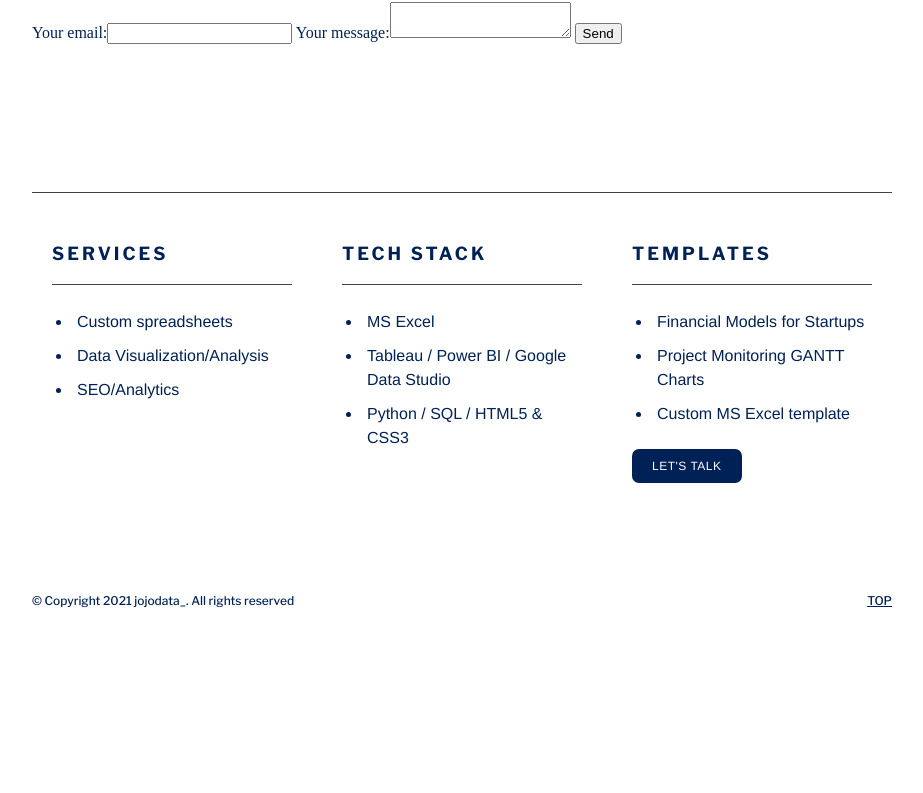
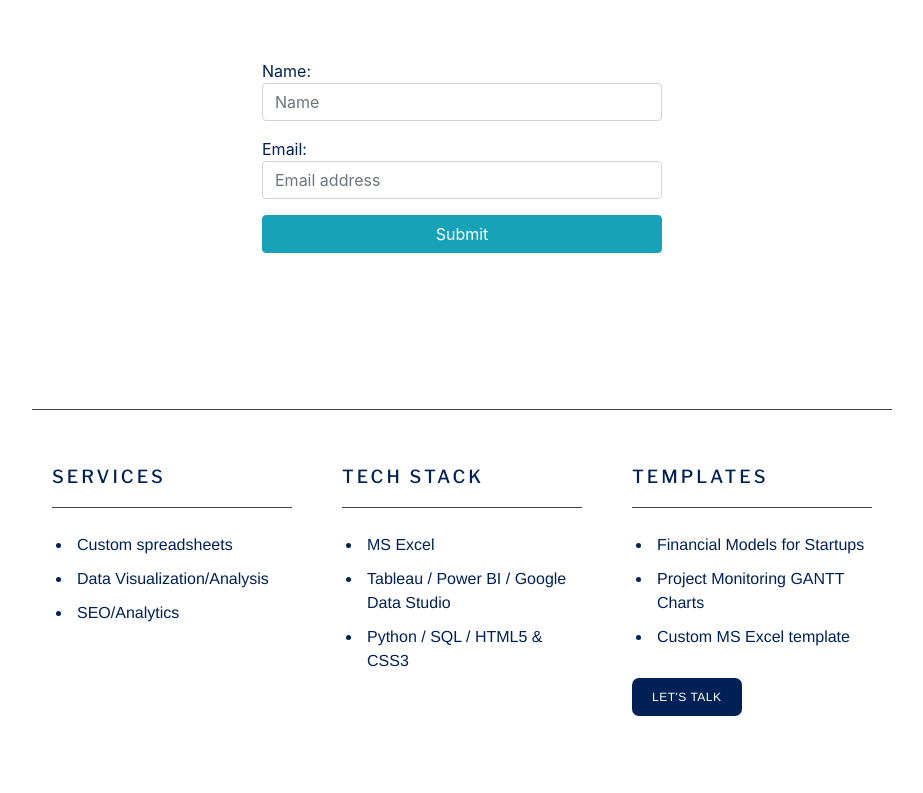
Before and after one commit to jomjomjom/portfolio, a plain HTML site: page index.html in a window 1280 px wide. Shown: the part 405-1198 px from the top of the page, without its empty margins (178-1101 px from the left). Before the commit the page ends 1043 px from the top, so only its background shows below. Drawn offline with nearby package versions, Linux system fonts and the light colour scheme.

Commit message:
forms edited

```diff
--- a/index.html
+++ b/index.html
@@ -5,6 +5,10 @@
         <meta name="viewport" content="width=device-width, initial-scale=1.0">
         <meta name="description" content="jojodata_ is a freelancer specializing in spreadsheets, data visualization, and SEO/Analytics">
         <title>jojodata_</title>
+        <!-- Bootstrap CSS -->
+        <link rel="stylesheet" href="https://stackpath.bootstrapcdn.com/bootstrap/4.3.1/css/bootstrap.min.css"
+        integrity="sha384-ggOyR0iXCbMQv3Xipma34MD+dH/1fQ784/j6cY/iJTQUOhcWr7x9JvoRxT2MZw1T" crossorigin="anonymous">
+        <!-- Main CSS -->
         <link rel="stylesheet" href="main.css">
     </head>
     <body>
@@ -24,12 +28,30 @@
        <main class="intro">
             <h2>Let's make things simple.</h2>
             <h3>Insert witty and specific value message here.</h3>
-            <form action="https://formspree.io/f/moqpzeen" method="POST">
-                <label>Your email:<input type="text" name="_replyto"></label>
-                <label>Your message:<textarea name="message"></textarea></label>
-            <!-- your other form fields go here -->
-                <button type="submit">Send</button>
-            </form>
+            <div class="container">
+                <div class="row">
+                  <div class="col-md-6 mx-auto mt-5">
+                    <form action="https://formspree.io/f/moqpzeen" method="POST">
+                      <div class="form-group">
+                        <label>Name:</label>
+                        <input type="text" class="form-control" id="name" placeholder="Name">
+                        <div class="invalid-feedback">
+                          Name must be between 2 and 20 characters
+                        </div>
+                        </div>
+
+                      <div class="form-group">
+                        <label>Email:</label>
+                        <input type="text" class="form-control" id="email" placeholder="Email address">
+                        <div class="invalid-feedback">
+                          Enter a valid email address
+                        </div>
+                      </div>
+                      <input type="submit" value="Submit" class="btn btn-info btn-block">
+                    </form>
+                  </div>
+                </div>
+              </div>
            <!--<a href="https://calendly.com/jomarmartinezjordas/1-hour-call" class="button">Learn more</a>-->
        </main>
        <footer>
```
Also changed, not shown: main.css (line endings or trailing spaces).
